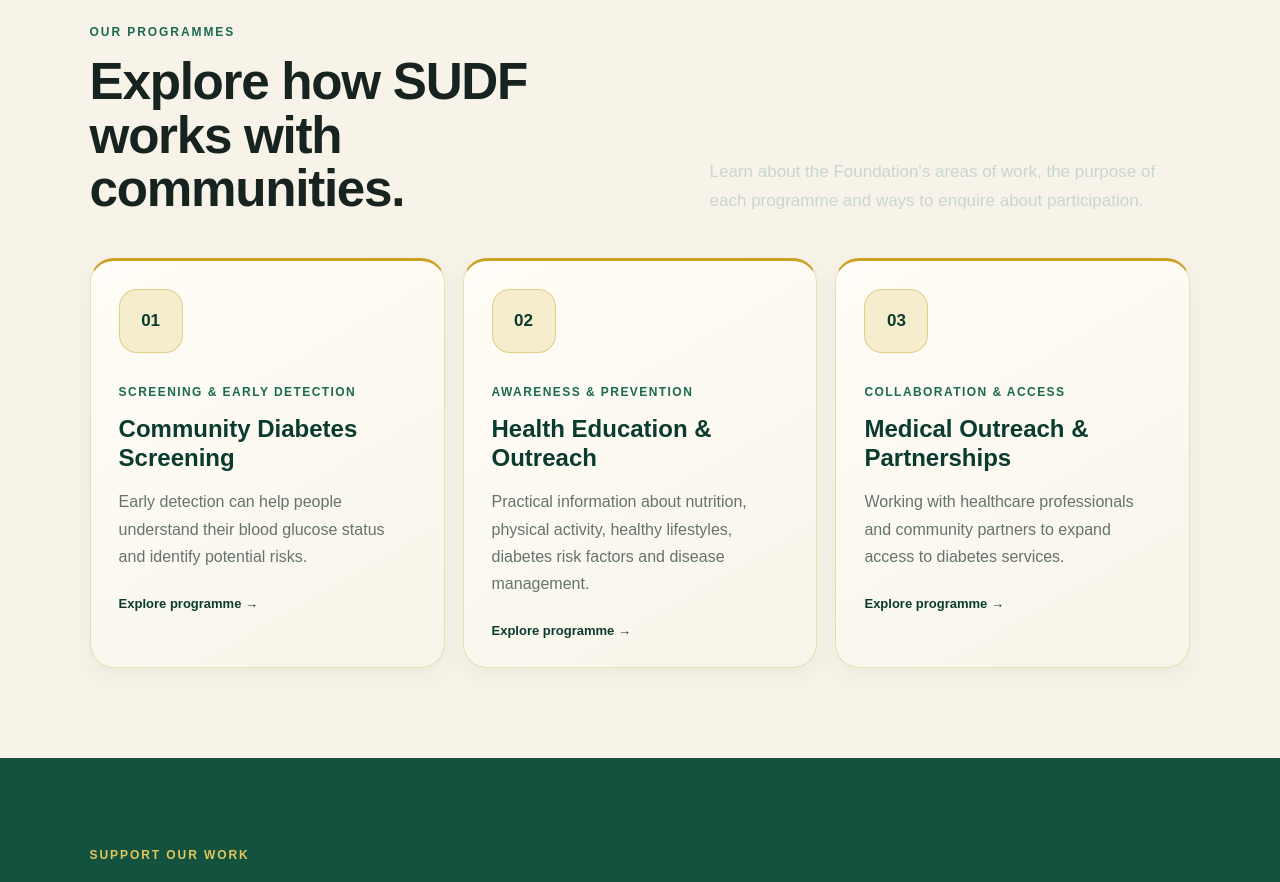
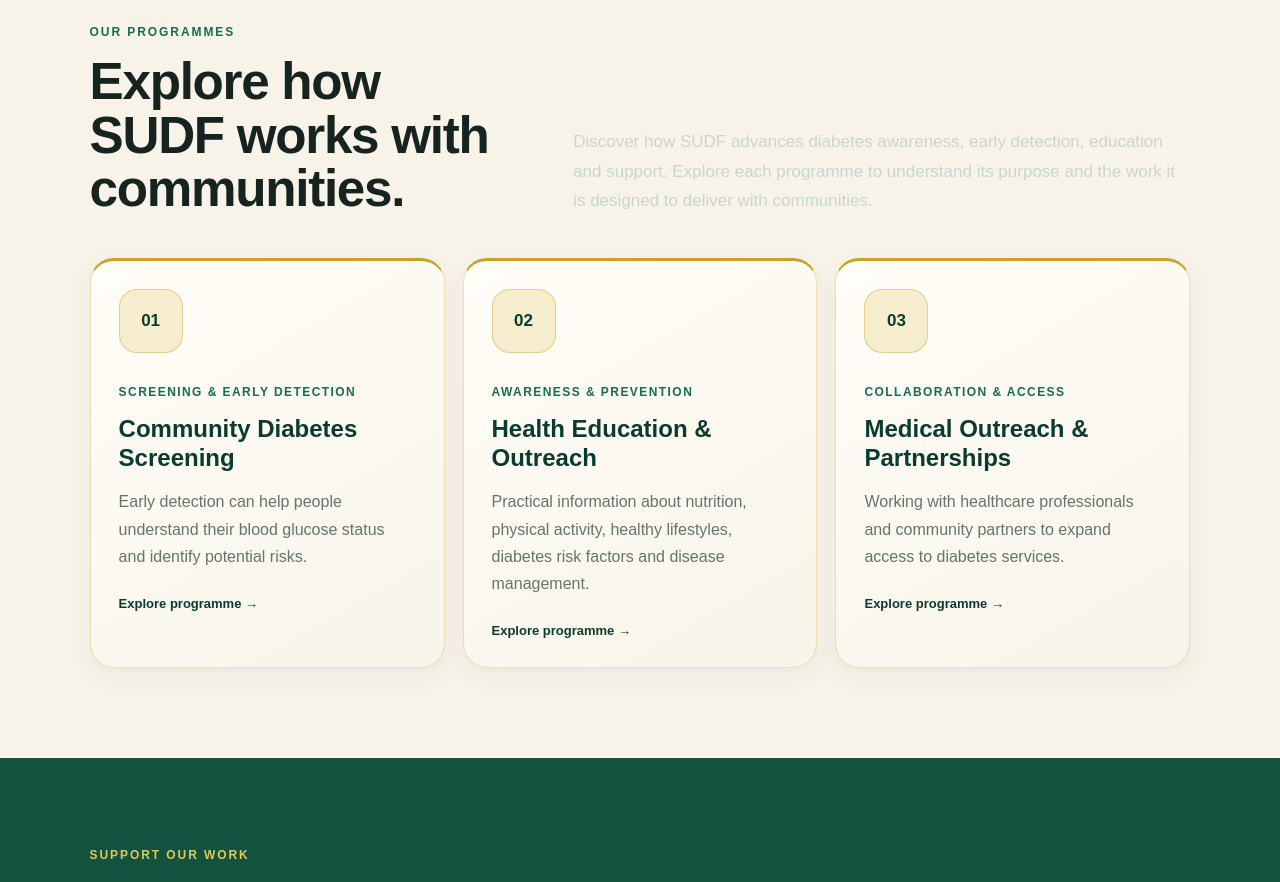
Before and after one commit to AkongShadrach/SUDF-website, a Next.js app: page / in a window 1280 px wide. Shown: the part 6060-6942 px from the top of the page. Built offline with nearby package versions, Linux system fonts and the light colour scheme.

Commit message:
Improve homepage programmes introduction

```diff
--- a/app/page.tsx
+++ b/app/page.tsx
@@ -246,7 +246,7 @@ export default function Home() {
             <p className="eyebrow">OUR PROGRAMMES</p>
             <h2>Explore how SUDF works with communities.</h2>
           </div>
-          <p>Learn about the Foundation's areas of work, the purpose of each programme and ways to enquire about participation.</p>
+          <p>Discover how SUDF advances diabetes awareness, early detection, education and support. Explore each programme to understand its purpose and the work it is designed to deliver with communities.</p>
         </div>
         <div className="event-grid sudf-programme-cards">
           <article className="event-card sudf-programme-card">
```
